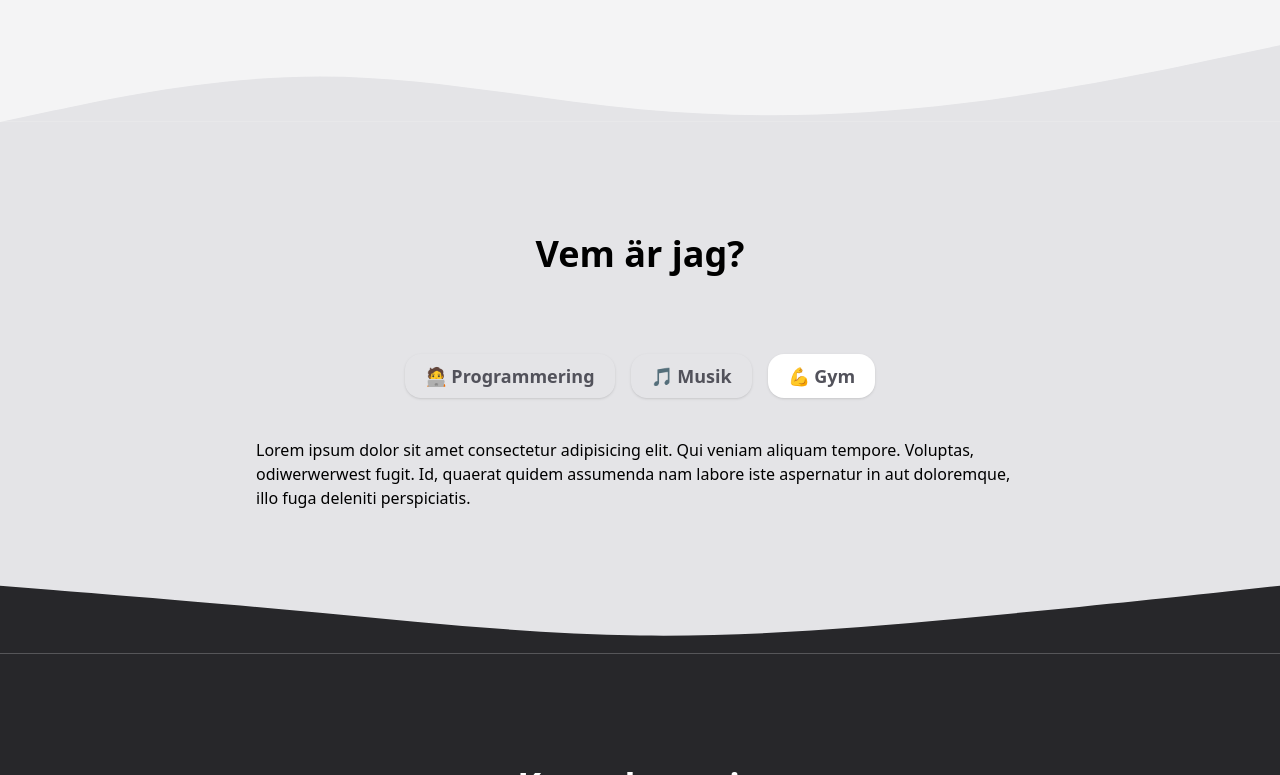
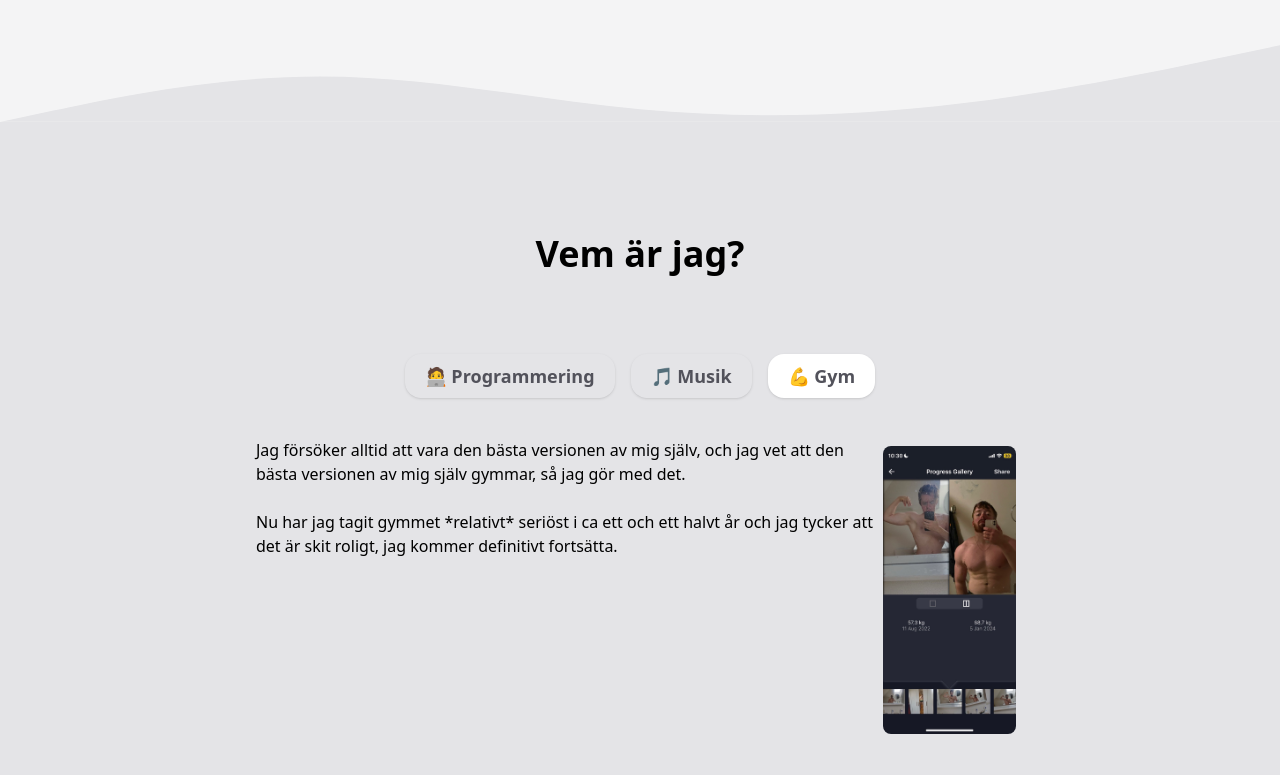
Before and after one commit to balazshevesi/balazs-hevesi, an Astro site in the folder balazs-hevesi-astro/: page / in a window 1280 px wide. Both pictures are taken after a click on the button "💪 Gym". Shown: the part 1576-2351 px from the top of the page. Built offline with nearby package versions, Linux system fonts and the light colour scheme; Astro itself is replaced by a stand-in of ours.

Commit message:
Add to VemArJag

```diff
--- a/balazs-hevesi-astro/src/components/VemArJag.tsx
+++ b/balazs-hevesi-astro/src/components/VemArJag.tsx
@@ -1,20 +1,71 @@
 import { useState } from "react";
+
+// import stars from "../assets/stars.png"
+import programmeringImg from "../../public/vemarjag/programmering.jpeg";
+import gymImg from "../../public/vemarjag/gym.jpeg";
 
 const content = {
   Programmering: (
-    <div>
-      Lorem ipsum dolor sit amet consectetur adipisicing elit. Qui veniam
-      aliquam tempore. Voluptas, odit fugit. Id, quaerat quidem assumenda nam
-      labore iste aspernatur in aut doloremque, illo fuga deleniti perspiciatis.
+    <div className=" flex flex-col sm:flex-row">
+      <div>
+        Jag började programmera i början av tvåan på gymnasiet när vi hade
+        Webbutveckling 1 och Programmering 1. Kurserna var inte särskilt
+        djupgående, men de fick mig att hitta min passion för programmering.
+        <br />
+        <br />
+        Jag har aldrig tyckt särskilt mycket om skolan, så därför valde jag att
+        gå den själv-lärda vägen. Det senaste året (och lite till) har jag
+        försökt att bli en jävel på programmering.
+        <br />
+        <br />
+        Jag känner mig bekväm med: HTML, CSS, Javascript, Typescript, React,
+        Next, Tailwind, Express, RESTful-API:er, Drizzle-ORM
+        <br />
+        <br />
+        Jag har pillat lite med: Python, Vue, Nuxt, Astro (den här sidan är
+        byggd med Astro)
+        <br />
+        <br />
+      </div>
+      <div className="float-right shrink-0 p-2">
+        <img
+          height={200}
+          className="h-52 rounded-lg"
+          src={programmeringImg.src}
+        ></img>
+      </div>
     </div>
   ),
-  Musik: <div>btuhh </div>,
+  Musik: (
+    <div>
+      Jag har alltid tyckt om att skapa. När jag var barn var mitt valda medium
+      Lego, sedan Minecraft, sedan lite photoshop, sedan musik produktion,
+      numera har jag landat på programmering.
+      <br />
+      <br />
+      När jag producerade musik så kom inspirationen ifrån Avicii. Så det var
+      mycket EDM, sedan bytte jag till göra HipHop beats.
+      <br />
+      <br />
+      Min musiksmak är kaos. Det sträcker sig ifrån 2010-talets House, till
+      zyzz-core, till typ Gangsterrap.
+    </div>
+  ),
   Gym: (
-    <div>
-      Lorem ipsum dolor sit amet consectetur adipisicing elit. Qui veniam
-      aliquam tempore. Voluptas, odiwerwerwest fugit. Id, quaerat quidem
-      assumenda nam labore iste aspernatur in aut doloremque, illo fuga deleniti
-      perspiciatis.
+    <div className=" flex flex-col sm:flex-row">
+      <div>
+        Jag försöker alltid att vara den bästa versionen av mig själv, och jag
+        vet att den bästa versionen av mig själv gymmar, så jag gör med det.
+        <br />
+        <br />
+        Nu har jag tagit gymmet *relativt* seriöst i ca ett och ett halvt år och
+        jag tycker att det är skit roligt, jag kommer definitivt fortsätta.
+        <br />
+        <br />
+      </div>
+      <div className="float-right shrink-0 p-2">
+        <img height={300} className="h-72 rounded-lg" src={gymImg.src}></img>
+      </div>
     </div>
   ),
 };
```
Also changed, not shown: balazs-hevesi-astro/public/vemarjag/gym.jpeg (added), balazs-hevesi-astro/public/vemarjag/programmering.jpeg (added).
